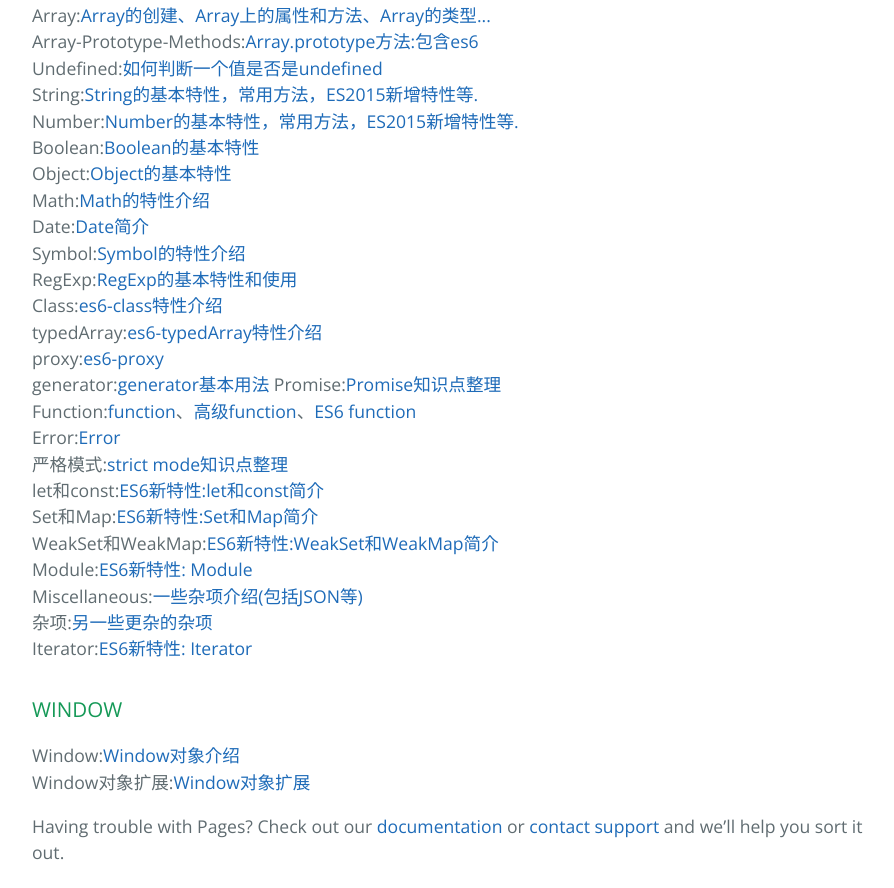
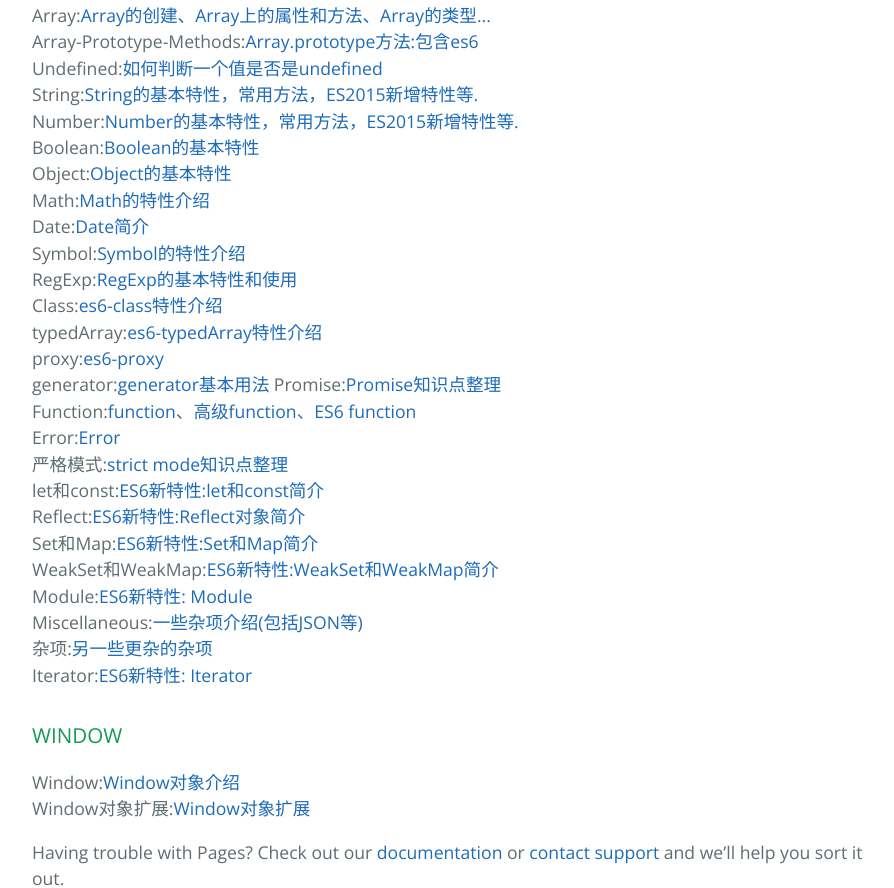
Before and after one commit to xgfe/Basics, a plain HTML site: page index.html in a window 1280 px wide. Shown: the part 1836-2724 px from the top of the page, without its empty margins (192-1086 px from the left). Drawn offline with nearby package versions, Linux system fonts and the light colour scheme.

Commit message:
feat(index):add reflect href

```diff
--- a/index.html
+++ b/index.html
@@ -108,6 +108,7 @@
             Error:<a href="./JavaScript/error.html">Error</a><br/>
             严格模式:<a href="./JavaScript/strictMode.html">strict mode知识点整理</a><br/>
             let和const:<a href="./JavaScript/let-const.html">ES6新特性:let和const简介</a><br/>
+            Reflect:<a href="./JavaScript/Reflect.html">ES6新特性:Reflect对象简介</a><br/>
             Set和Map:<a href="./JavaScript/set-map.html">ES6新特性:Set和Map简介</a><br/>
             WeakSet和WeakMap:<a href="./JavaScript/WeakSetp-WeakMap.html">ES6新特性:WeakSet和WeakMap简介</a><br/>
             Module:<a href="./JavaScript/Module.html">ES6新特性: Module</a><br/>
```
